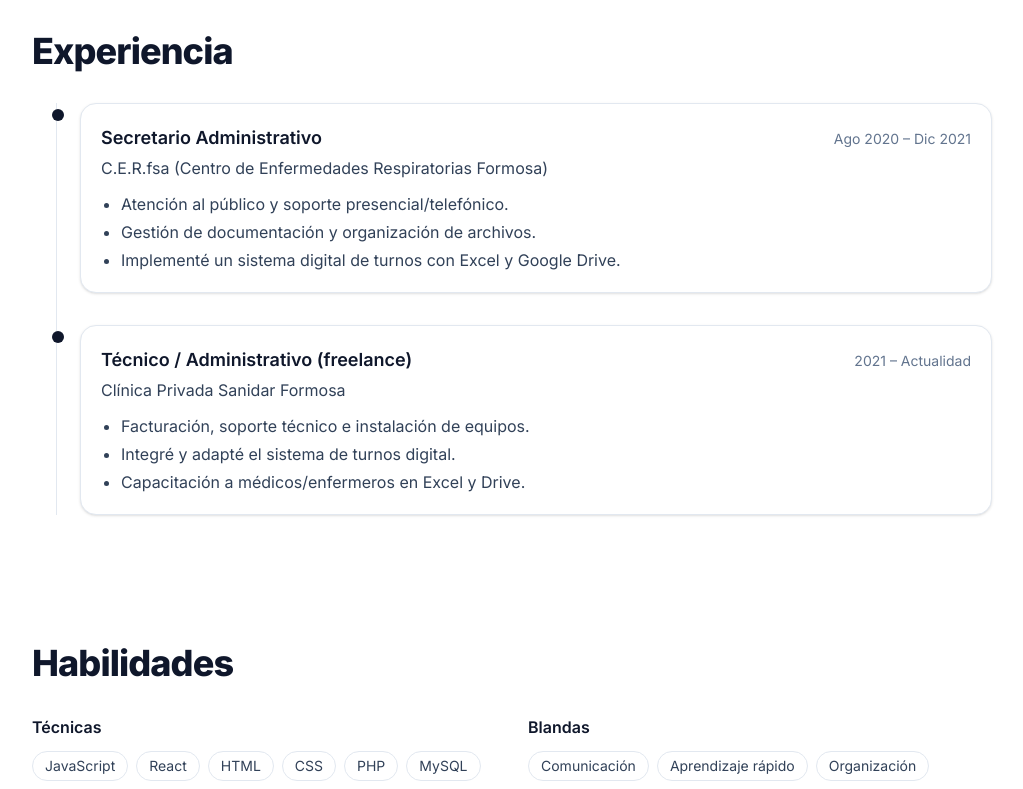
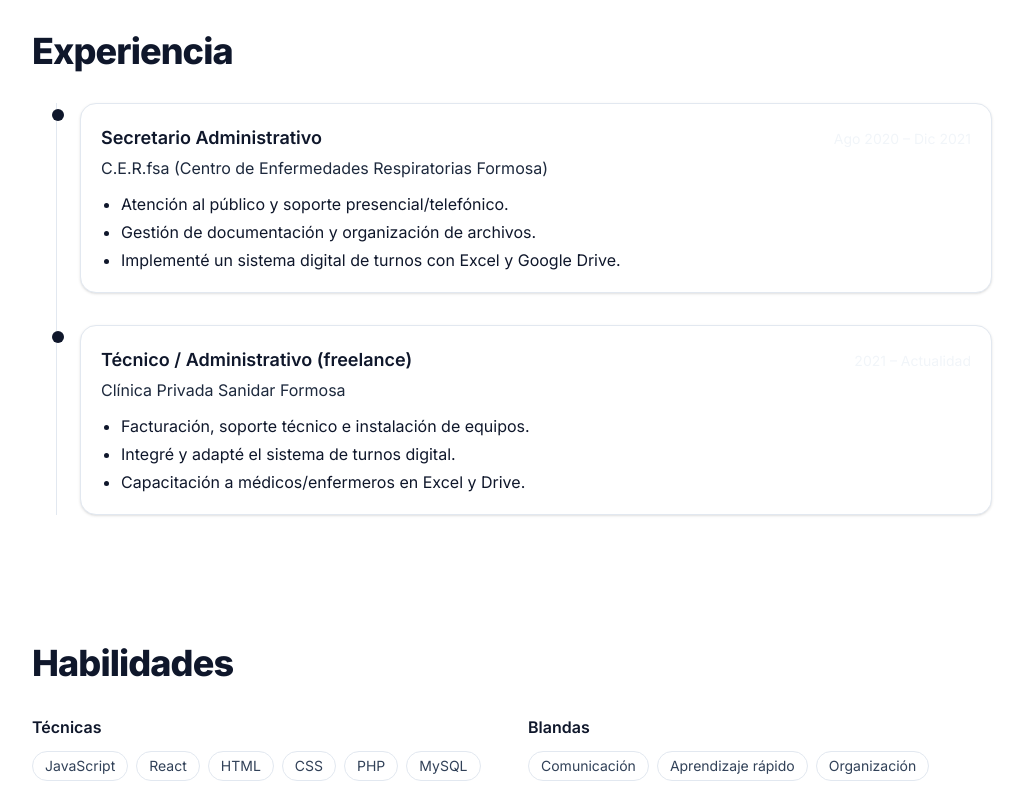
Before and after one commit to hectoray99/porfolio.1, a React (Vite) app: page / in a window 1280 px wide. Shown: the part 1020-1809 px from the top of the page, without its empty margins (128-1151 px from the left). Built offline with nearby package versions, Linux system fonts and the light colour scheme.

Commit message:
arreglo de colores

```diff
--- a/src/sections/Certificates.jsx
+++ b/src/sections/Certificates.jsx
@@ -82,10 +82,10 @@ export default function Certificates() {
                         onClick={(e) => e.stopPropagation()}
                     >
                         <div className="flex items-center justify-between p-3 border-b">
-                            <h4 className="font-semibold text-sm sm:text-base">{openItem.title}</h4>
+                            <h4 className="font-semibold text-sm sm:text-base text-slate-900">{openItem.title}</h4>
                             <button
                                 onClick={() => setOpenId(null)}
-                                className="rounded-md px-3 py-1 text-sm border hover:bg-gray-50 dark:hover:bg-white/10"
+                                className="rounded-md px-3 py-1 text-sm border hover:bg-gray-50 text-slate-900"
                             >
                                 Cerrar
                             </button>
@@ -97,7 +97,7 @@ export default function Certificates() {
                                     href={openItem.pdfUrl}
                                     target="_blank"
                                     rel="noreferrer"
-                                    className="text-sm underline opacity-80 hover:opacity-100"
+                                    className="text-sm underline opacity-80 hover:opacity-100 text-slate-900"
                                 >
                                     Abrir en Google Drive
                                 </a>
--- a/src/sections/Experience.jsx
+++ b/src/sections/Experience.jsx
@@ -10,7 +10,7 @@ export default function Experience() {
   return (
     <Section id="experience" title="Experiencia">
       <div className="relative">
-        <div className="absolute left-4 sm:left-6 top-0 bottom-0 w-px bg-slate-200 dark:bg-slate-800" />
+        <div className="absolute left-4 sm:left-6 top-0 bottom-0 w-px bg-slate-200 dark:bg-slate-100" />
         <ul className="space-y-8">
           {experience.map((item, idx) => (
             <li key={idx} className="relative pl-10 sm:pl-12">
@@ -28,14 +28,14 @@ export default function Experience() {
                   <h3 className="font-semibold text-lg text-slate-900 dark:text-slate-100">
                     {item.role}
                   </h3>
-                  <span className="text-sm text-slate-500 dark:text-slate-400">
+                  <span className="text-sm text-slate-100 dark:text-slate-400">
                     {item.period}
                   </span>
                 </div>
 
-                <p className="mt-1 text-slate-600 dark:text-slate-300">{item.company}</p>
+                <p className="mt-1 text-slate-100 dark:text-slate-100">{item.company}</p>
 
-                <ul className="list-disc pl-5 mt-3 space-y-1 text-slate-700 dark:text-slate-300">
+                <ul className="list-disc pl-5 mt-3 space-y-1 text-slate-900 dark:text-slate-300">
                   {item.bullets.map((b, i) => <li key={i}>{b}</li>)}
                 </ul>
               </motion.div>
--- a/src/styles/utilities.css
+++ b/src/styles/utilities.css
@@ -18,7 +18,7 @@
 
   .dark body .card {
     /* Oscuro */
-    @apply bg-slate-800 text-slate-100 border-slate-700 shadow-none;
+    @apply bg-slate-500 text-slate-100 border-slate-700 shadow-none;
   }
 
   body .surface {
@@ -96,7 +96,7 @@
 /* dark harmony tweak */
 .card p,
 .surface p {
-  @apply text-slate-700 dark:text-slate-900;
+  @apply text-slate-800 dark:text-slate-900;
 }
 
 .card .opacity-80 {
```
